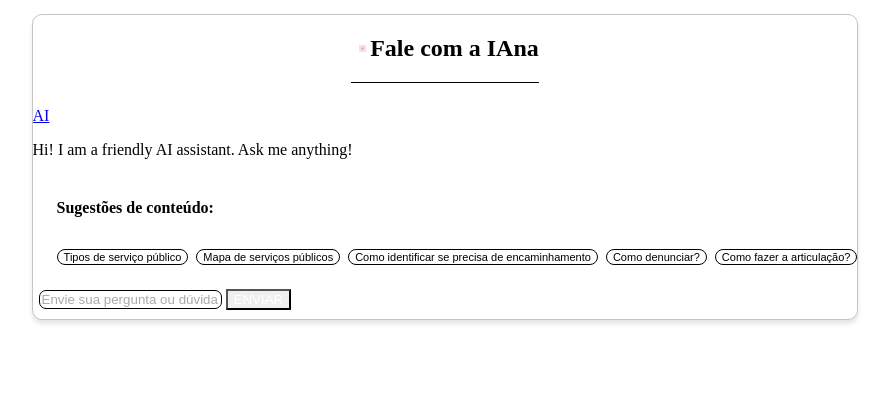
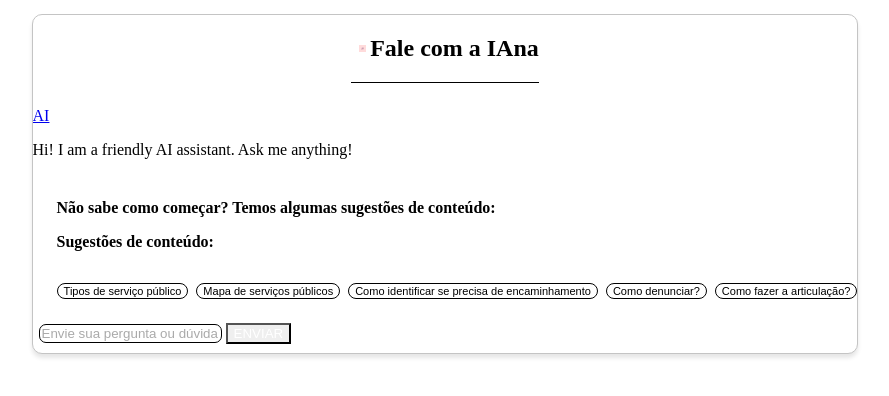
Before and after one commit to mapadoacolhimento/boas-vindas-chatbot, a Next.js app in the folder packages/ui/: page / in a window 1280 px wide. Shown: the top 396 px of the page, without its empty margins (195-1084 px from the left). Built offline with nearby package versions, Linux system fonts and the light colour scheme.

Commit message:
Adicionando display dentro do Text

```diff
--- a/packages/ui/components/ChatSuggestions.tsx
+++ b/packages/ui/components/ChatSuggestions.tsx
@@ -26,16 +26,16 @@ const ChatSuggestions = ({}: any) => (
     fontWeight="600"
     color="brand.default"
   >
-    <Show above='sm'>
-      <Box>
-        <Text>Não sabe como começar? Temos algumas sugestões de conteúdo:</Text>
-      </Box>
-    </Show>
-    <Hide above='sm'>
-      <Box>
-        <Text>Sugestões de conteúdo:</Text>
-      </Box>
-    </Hide>
+    <Text
+      display={{ base: 'none', sm: 'initial' }}
+    >
+      Não sabe como começar? Temos algumas sugestões de conteúdo:
+    </Text>
+    <Text
+      display={{ base: 'initial', sm: 'none' }}
+    >
+      Sugestões de conteúdo:
+    </Text>
     <Stack
       direction="row"
       wrap="wrap"
```
